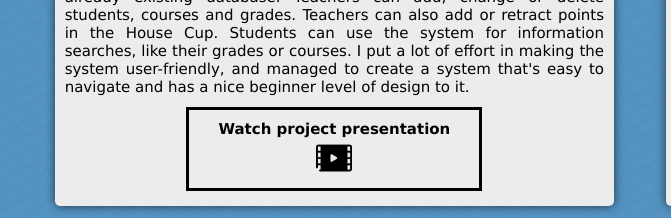
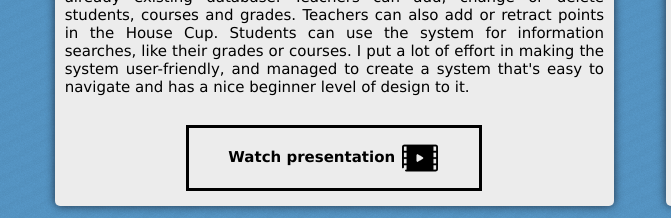
Before and after one commit to ElinoreHagman/Portfolio-Website, a plain HTML site: page index.html in a window 1280 px wide. Shown: the part 2180-2398 px from the top of the page, 0-671 px from the left. Drawn offline with nearby package versions, Linux system fonts and the light colour scheme.

Commit message:
Update index.html

```diff
--- a/index.html
+++ b/index.html
@@ -122,7 +122,7 @@
                     that's easy to navigate and has a nice beginner level of design to it.</p>
             </div>
             <div class="githubLink"><a href="#"
-                        target="_blank">Watch project presentation <img src="img/movieIcon.png" alt="movie icon"
+                        target="_blank">Watch presentation <img src="img/movieIcon.png" alt="movie icon"
                             style="vertical-align:middle; height: 40px"></a></div>
 
         </article>
```
